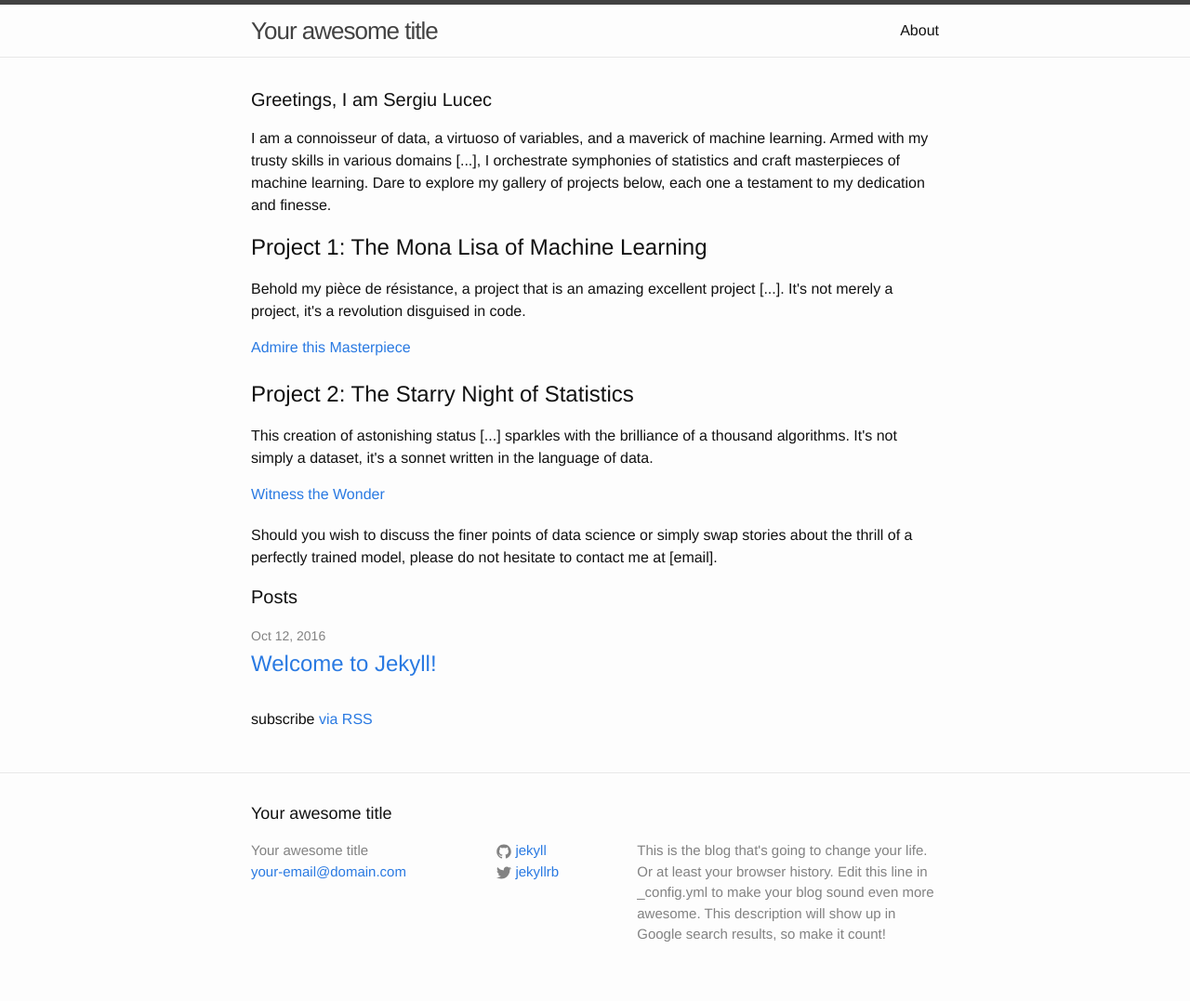
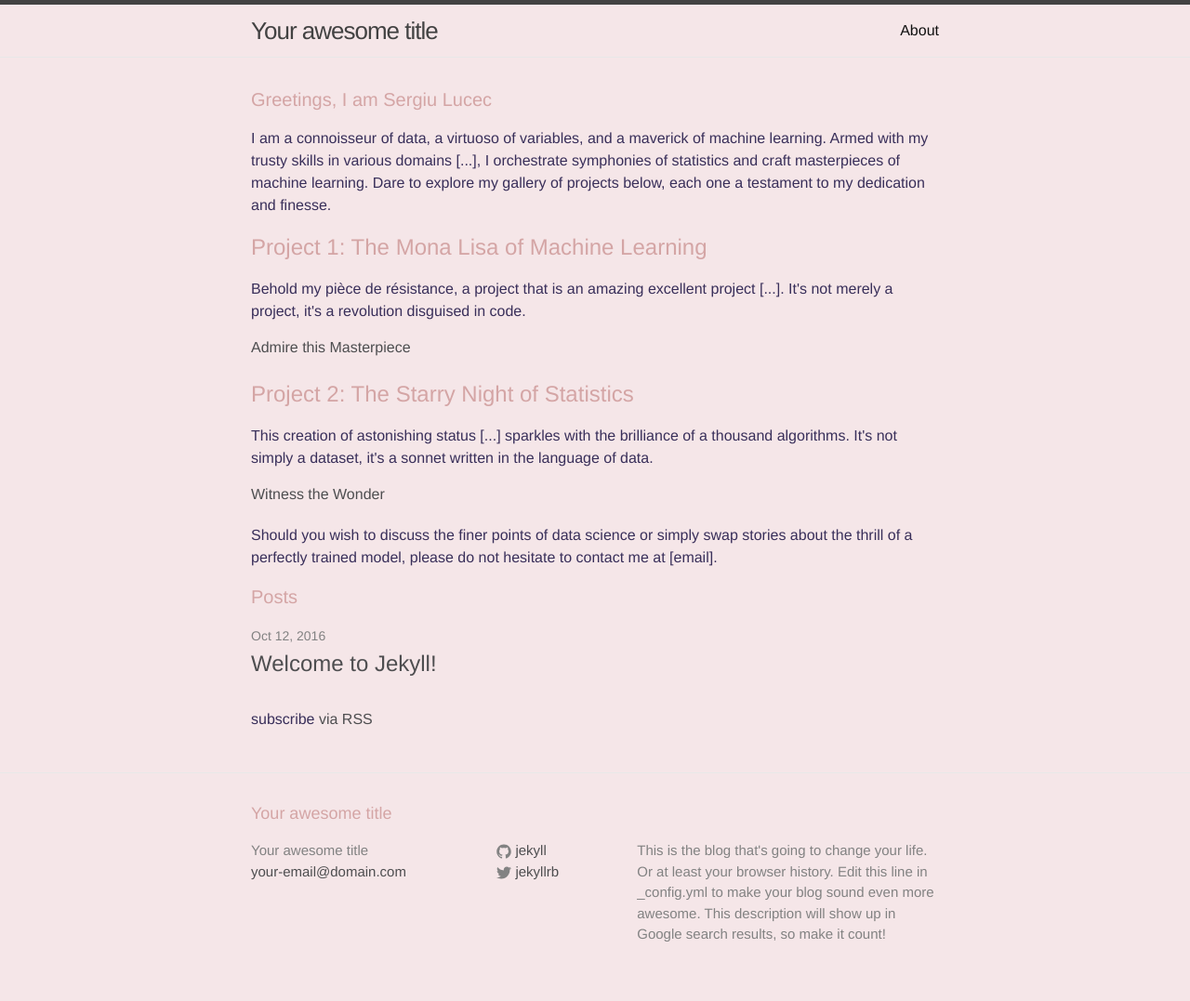
Before and after one commit to SpiritusSancti5/SpiritusSancti5.github.io, a Jekyll site: the page built from index.html, in a window 1280 px wide. Shown: the whole page at 93% size. Built offline with Jekyll 4.4.1, drawn with Linux system fonts in a browser that asks for light colours.

Commit message:
Update main.scss

```diff
--- a/css/main.scss
+++ b/css/main.scss
@@ -55,3 +55,21 @@ $on-laptop:        800px;
 section {
     margin-bottom: 20px;   // or however much space you want
 }
+
+body {
+    background-color: #F5E6E8;
+    color: #392F5A;
+    font-family: 'Helvetica Neue', sans-serif;
+}
+
+h1, h2, h3 {
+    color: #D4A5A5;
+}
+
+a {
+    color: #4E4E50;
+}
+
+a:hover {
+    color: #9A8C98;
+}
```
